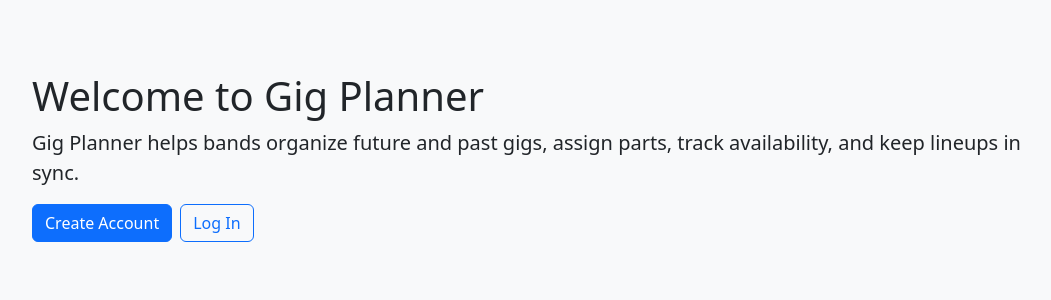
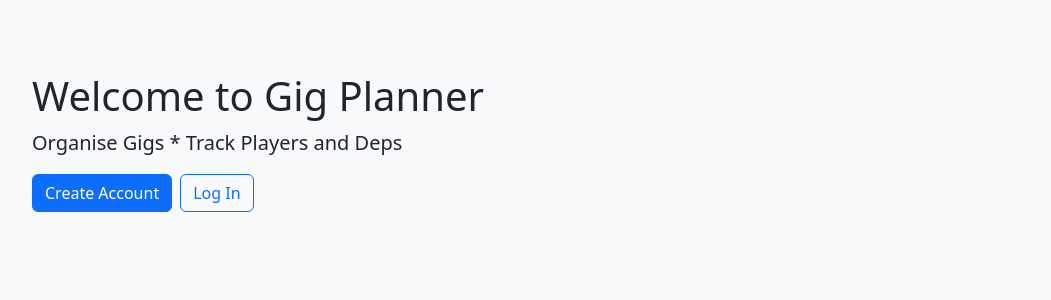
Before and after one commit to s-andrews/gigplanner, a Flask app: page / in a window 1280 px wide. Shown: the part 56-356 px from the top of the page, without its empty margins (98-1149 px from the left). Run offline with Flask 3, Linux system fonts and the light colour scheme.

Commit message:
Better initial welcome message

```diff
--- a/templates/welcome.html
+++ b/templates/welcome.html
@@ -2,7 +2,7 @@
 {% block content %}
 <div class="p-4 p-md-5 bg-light rounded-3">
   <h1>Welcome to Gig Planner</h1>
-  <p class="lead">Gig Planner helps bands organize future and past gigs, assign parts, track availability, and keep lineups in sync.</p>
+  <p class="lead">Organise Gigs * Track Players and Deps</p>
   <div class="d-flex gap-2">
     <a class="btn btn-primary" href="{{ url_for('register') }}">Create Account</a>
     <a class="btn btn-outline-primary" href="{{ url_for('login') }}">Log In</a>
```
